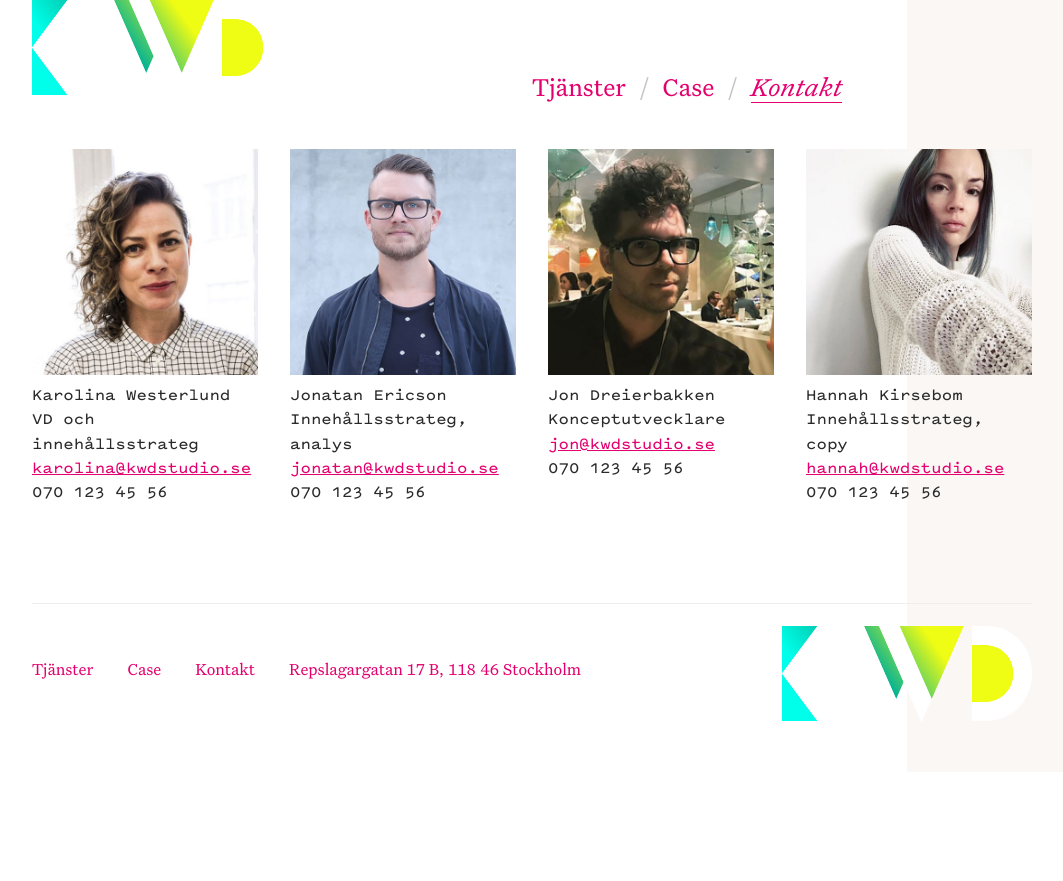
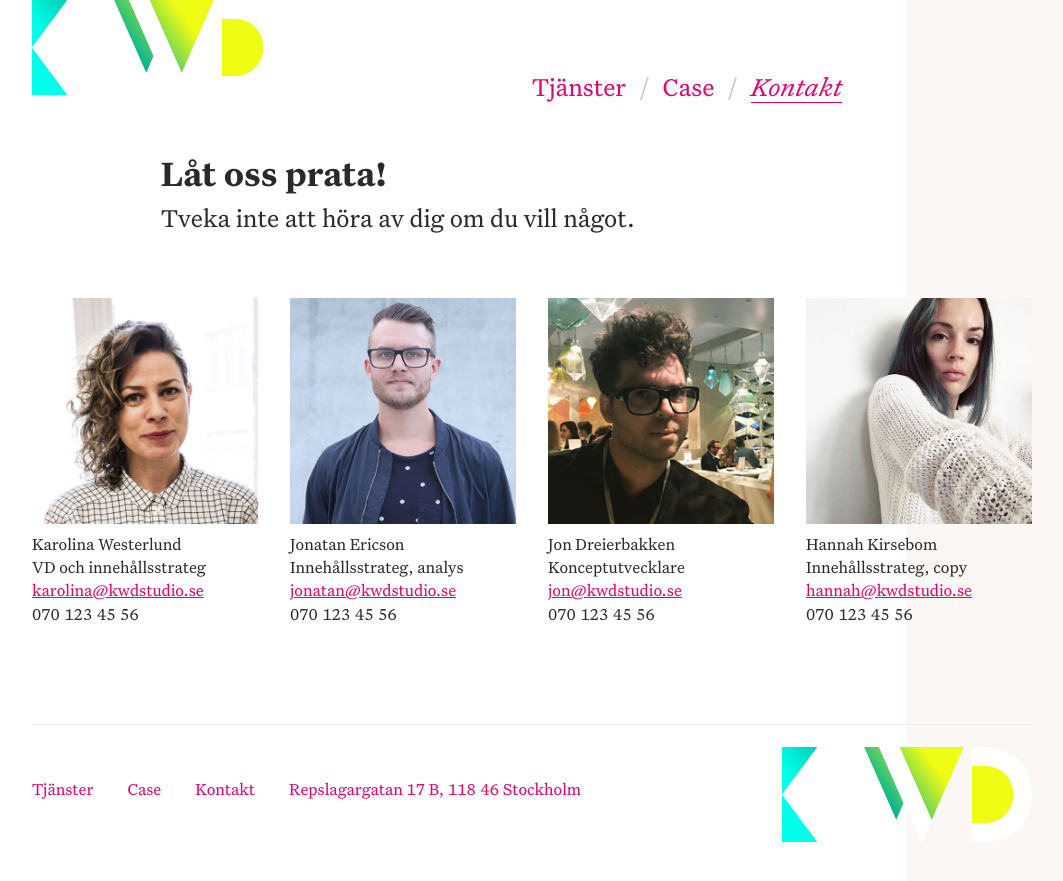
Before and after one commit to kwdstudio/kwdstudio.github.io, a Jekyll site: the page built from kontakt.html, in a window 1280 px wide. Shown: the top 881 px of the page, without its empty margins (108-1171 px from the left). Built offline with Jekyll 4.4.1, drawn with Linux system fonts in a browser that asks for light colours.

Commit message:
Update design for contact page

```diff
--- a/kontakt.html
+++ b/kontakt.html
@@ -8,6 +8,16 @@ color4: "#00ffea"
 {% assign ordered_co_workers = site.co_workers | sort: "order" %}
 
 <div class="Wrapper">
+  <header class="ContentHead">
+    <div class="Grid Grid--padded Grid--compensatePadded Grid--center">
+      <div class="Grid-item Grid-item-m--20-of-24 Grid-item-l--18-of-24 Grid-item-xl--16-of-24">
+        <h1 class="ContentHead-heading">Låt oss prata!</h1>
+
+        <div class="ContentHead-lead"><p>Tveka inte att höra av dig om du vill något.</p></div>
+      </div>
+    </div>
+  </header>
+
   <ul class="CoWorkers Grid Grid--center Grid--padded Grid--compensatePadded">
     {% for co_worker in ordered_co_workers %}
       <li class="CoWorkers-coWorker Grid-item Grid-item--12-of-24 Grid-item-m--6-of-24">
--- a/src/stylesheets/components/co-workers.scss
+++ b/src/stylesheets/components/co-workers.scss
@@ -36,7 +36,7 @@ $component-base: ".#{$component-name}";
   // Element: Body
   // ---------------------------------------------------------------------------
   &-body {
-    @include typography($pitch-sans, base-gentle, tight);
+    @include typography($untitled-serif, centi-gentle, tight);
   }
 
   // Element: Heading
```
Also changed, not shown: stylesheets/main.css.
